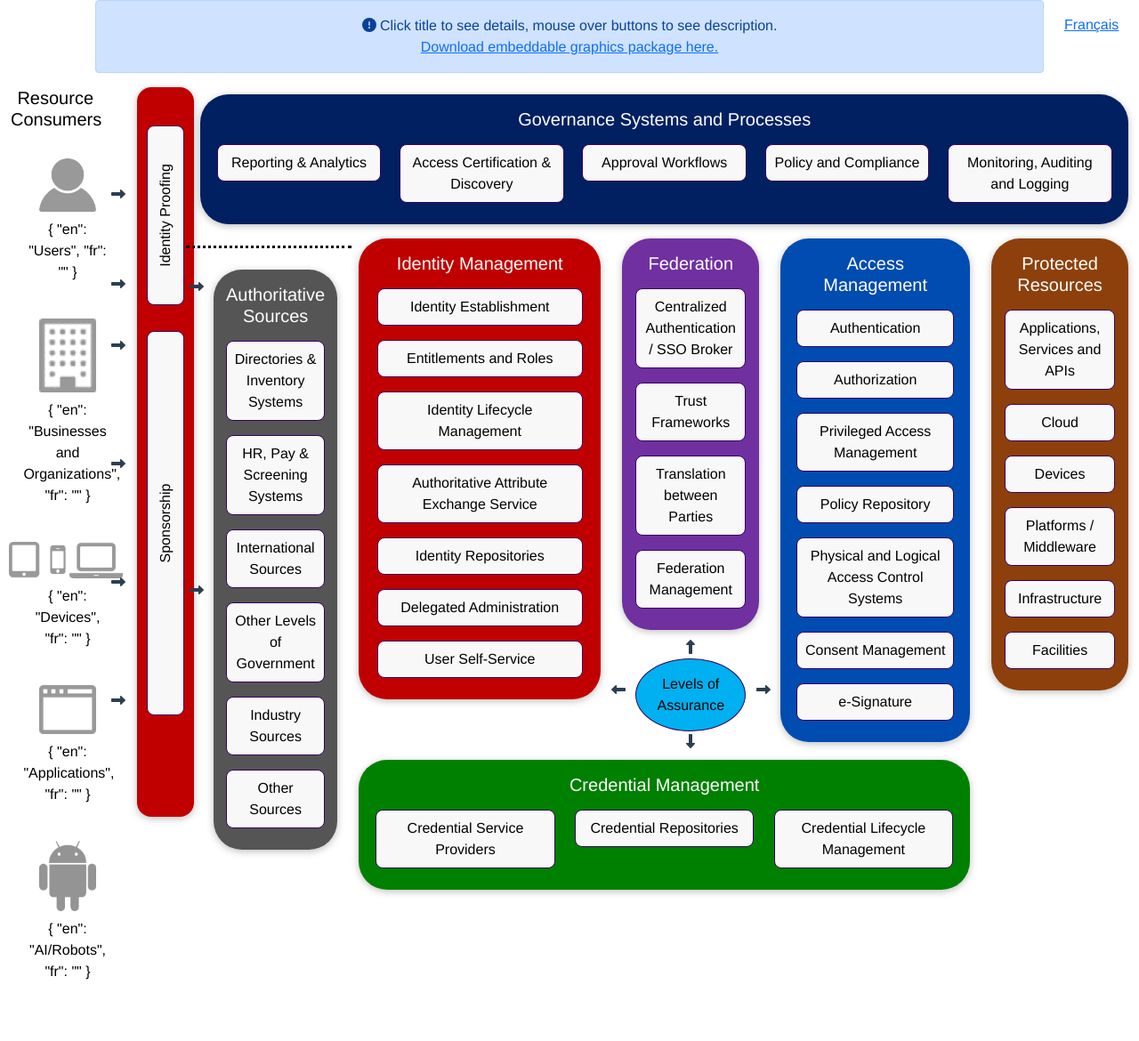
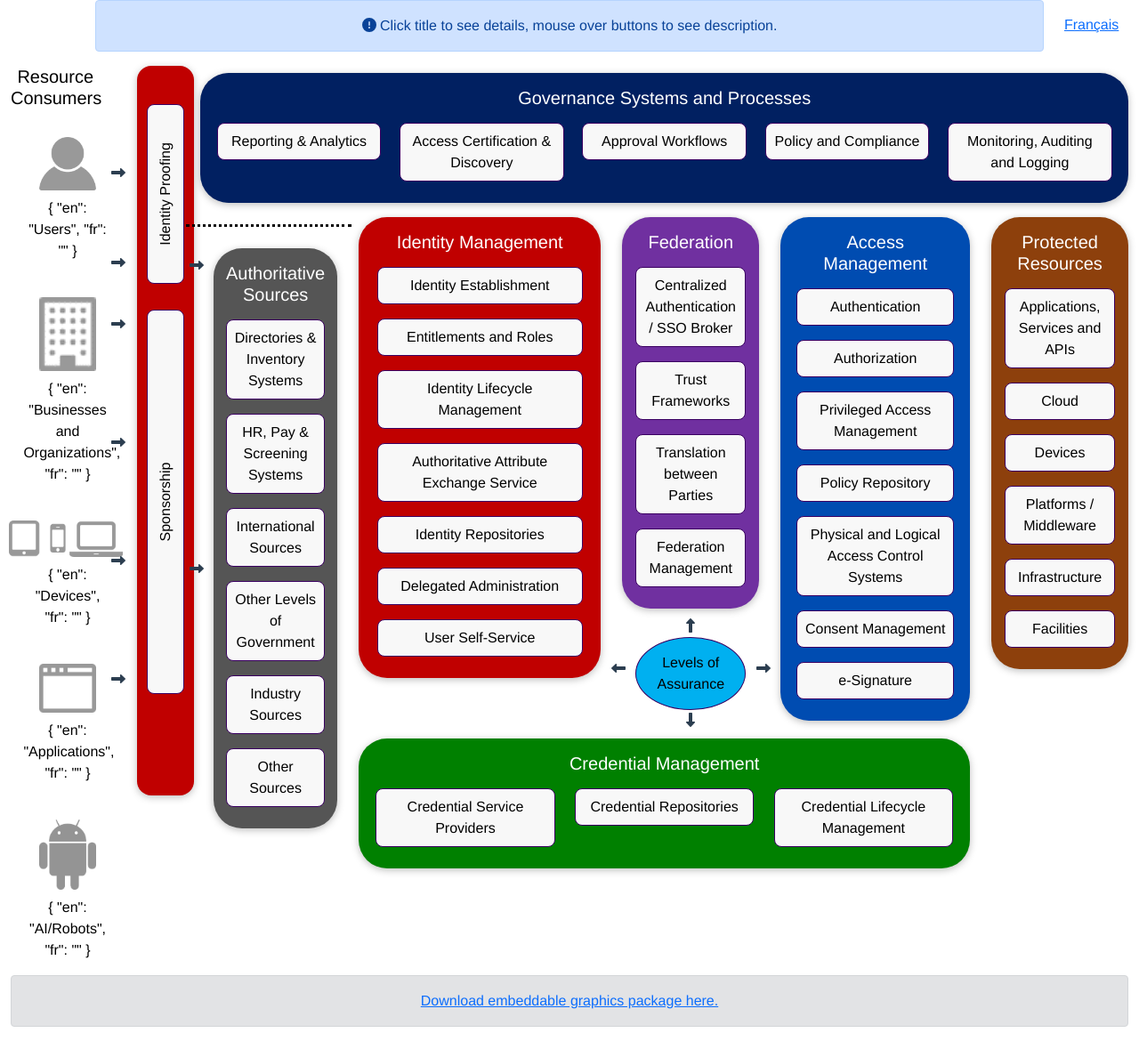
Before and after one commit to canada-ca/gc-icam_gija-gc, a Vue app: page / in a window 1280 px wide. Shown: the whole page at 89% size. Before the commit the page ends 1120 px from the top, so only its background shows below. Built offline with nearby package versions, Linux system fonts and the light colour scheme.

Commit message:
move download package link to bottom

```diff
--- a/src/components/Home.vue
+++ b/src/components/Home.vue
@@ -3,12 +3,7 @@
     <div class="row">
       <div class="col-1"></div>
       <div class="alert alert-primary col-10" role="alert">
-        <fa icon="circle-exclamation"></fa> {{ $t("message") }}<br />
-        <a
-          href="docs/GC ICAM Framework Diagrams with Expanded Definitions - 8 March 2022.pptx"
-          target="_blank"
-          >Download embeddable graphics package here.</a
-        >
+        <fa icon="circle-exclamation"></fa> {{ $t("message") }}
       </div>
       <div class="col-1 mt-3">
         <a
@@ -74,6 +69,13 @@
           </div>
         </div>
       </div>
+    </div>
+    <div class="alert alert-secondary" role="alert">
+      <a
+        href="docs/GC ICAM Framework Diagrams with Expanded Definitions - 8 March 2022.pptx"
+        target="_blank"
+        >{{ $t("download") }}</a
+      >
     </div>
     <modal-card :modalHead="modalHead" :modalBody="modalBody" />
   </div>
```
